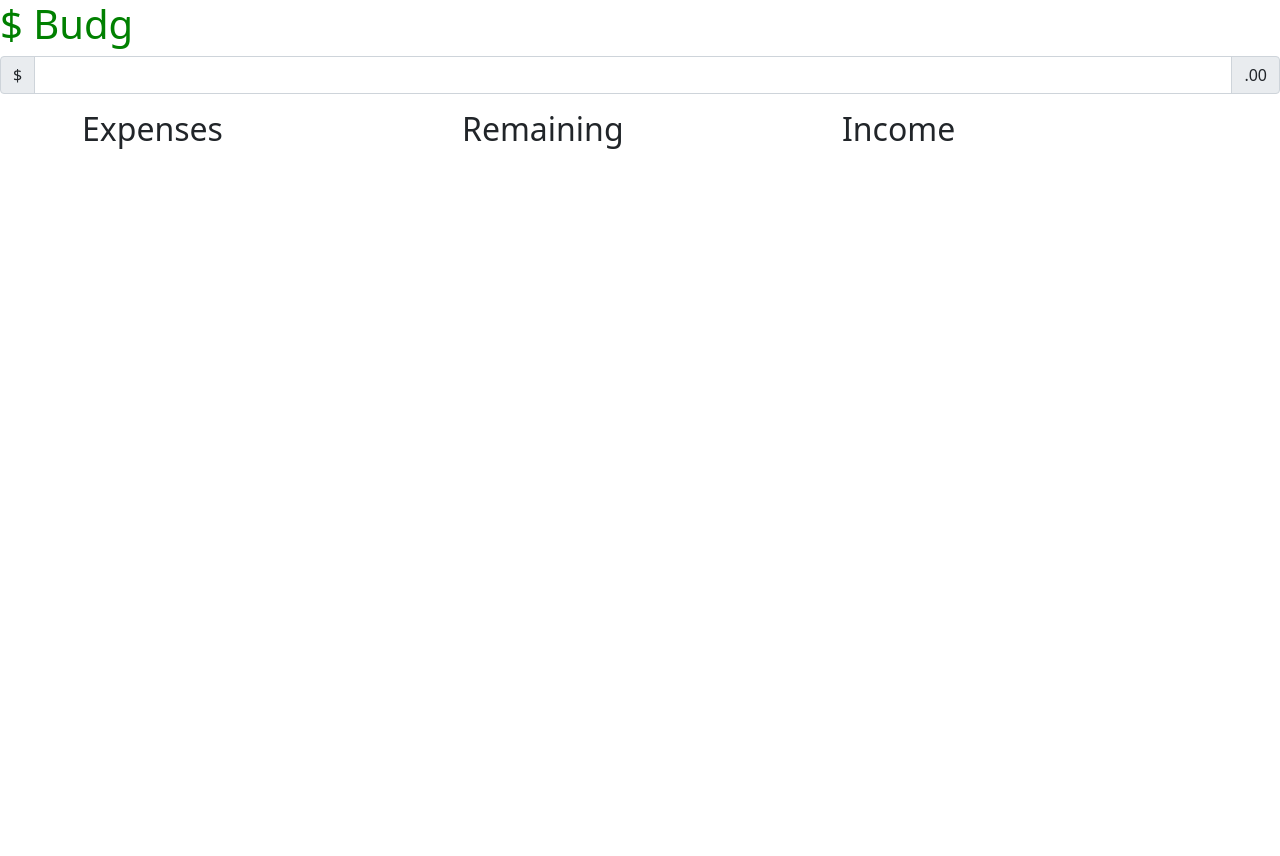
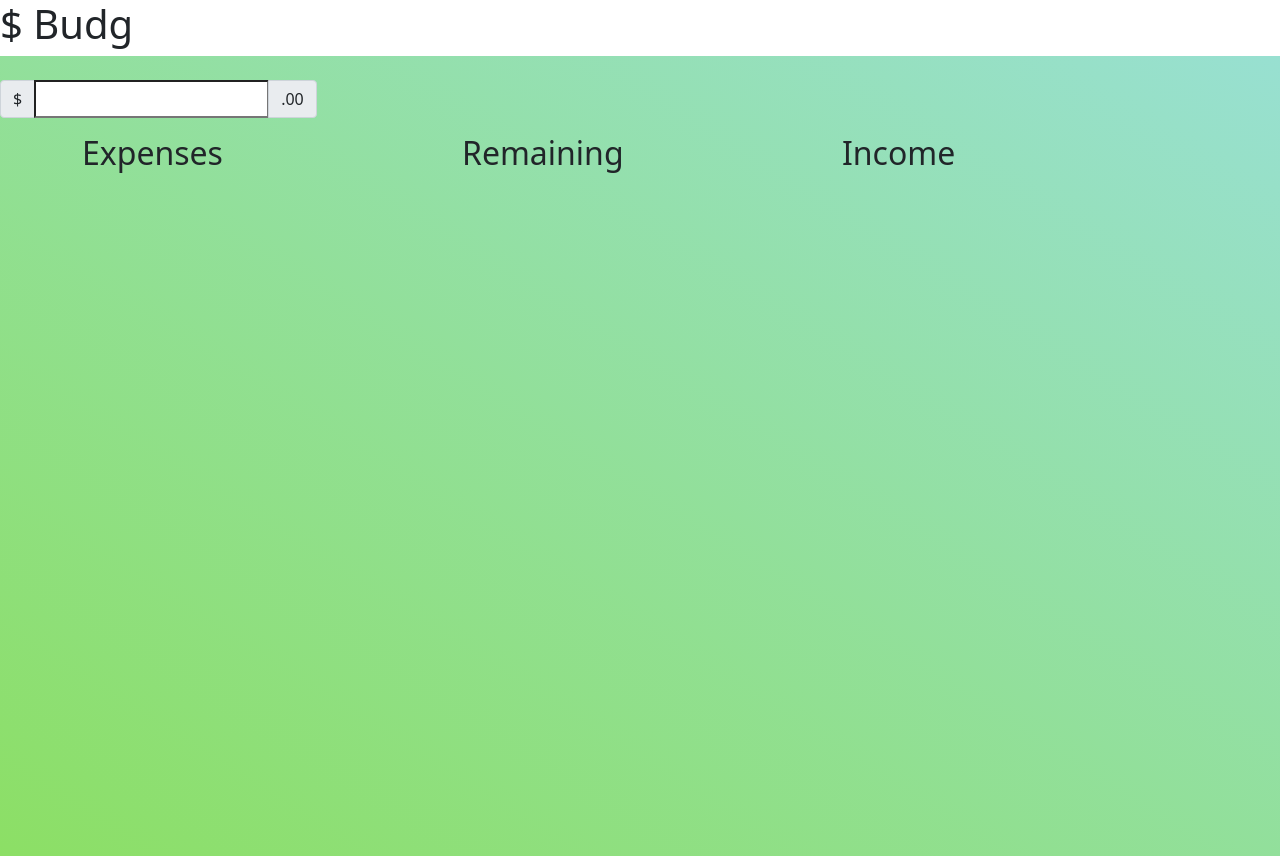
Before and after one commit to vicdubbeld/Budget-App, a PHP site: page / in a window 1280 px wide. Before the commit the page ends 149 px from the top, so only its background shows below. Run offline with PHP 8.4, Linux system fonts and the light colour scheme.

Commit message:
background color green-ish blue

```diff
--- a/index.html
+++ b/index.html
@@ -11,9 +11,11 @@
 <body>
     <h1>$ Budg</h1>
 
+    <main>
+        <br>
         <div class="input-group mb-3">
             <span class="input-group-text">$</span>
-        <input type="text" class="form-control" aria-label="Amount (to the nearest dollar)">
+            <input type="text" class="for m-control" aria-label="Amount (to the nearest dollar)">
             <span class="input-group-text">.00</span>
         </div>
 
@@ -30,6 +32,7 @@
             </div>
             </div>
         </div>
+    </main>
 <script src="https://cdn.jsdelivr.net/npm/bootstrap@5.0.0-beta2/dist/js/bootstrap.bundle.min.js" integrity="sha384-b5kHyXgcpbZJO/tY9Ul7kGkf1S0CWuKcCD38l8YkeH8z8QjE0GmW1gYU5S9FOnJ0" crossorigin="anonymous"></script>
 </body>
 </html>
--- a/style.css
+++ b/style.css
@@ -1,3 +1,10 @@
-h1 {
-    color: green;
+* {
+    margin: 0;
+    padding: 0;
+    box-sizing: border-box;
 }
+
+main {
+    min-height: 100vh;
+    background: linear-gradient(to right top, #8cdf65, #98e0d1);
+}
```
Lines whose indentation alone changed are shown as unchanged.
